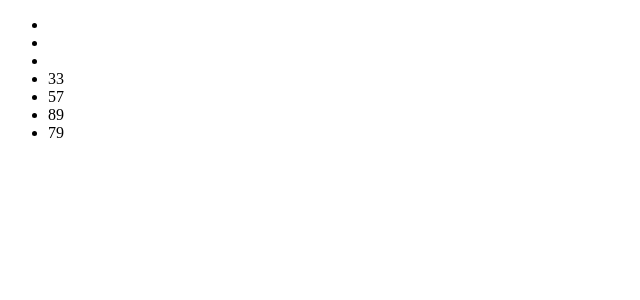
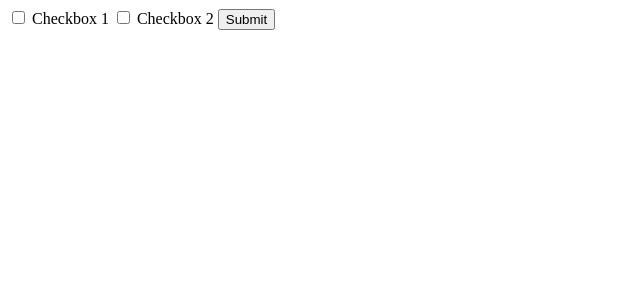
Before and after one commit to enterbackspace/angularassignments2, an Angular app: page / in a window 1280 px wide. Shown: the top 300 px of the page, without its empty margins (0-640 px from the left). Built offline with nearby package versions, Linux system fonts and the light colour scheme.

Commit message:
xaxscdgfbnmbv

```diff
--- a/src/app/app.component.html
+++ b/src/app/app.component.html
@@ -1,6 +1,10 @@
- <ul>
-  <li *ngFor="let ar of arr">
-    <span *ngIf="ar%2 !=0">{{ar}}</span>
+<form [formGroup]="form" (ngSubmit)="onSubmit()">
+  <label>
+    <input type="checkbox" formControlName="checkbox1" value="1"> Checkbox 1
+  </label>
+  <label>
+    <input type="checkbox" formControlName="checkbox2" value="2"> Checkbox 2
+  </label>
 
-  </li>
- </ul>
+  <button type="submit">Submit</button>
+</form>
--- a/src/app/app.component.ts
+++ b/src/app/app.component.ts
@@ -1,4 +1,5 @@
 import { Component } from '@angular/core';
+import { FormGroup, FormControl } from '@angular/forms';
 
 @Component({
   selector: 'app-root',
@@ -6,6 +7,16 @@ import { Component } from '@angular/core';
   styleUrls: ['./app.component.css']
 })
 export class AppComponent {
-  title = 'angularassignments2';
-  arr=[12,34,44,33,57,89,79]
+  form: FormGroup;
+
+  constructor() {
+    this.form = new FormGroup({
+      checkbox1: new FormControl( '',),
+      checkbox2: new FormControl(''),
+    });
+  }
+
+  onSubmit() {
+    console.log(this.form.value);
+  }
 }
--- a/src/app/app.module.ts
+++ b/src/app/app.module.ts
@@ -3,6 +3,7 @@ import { BrowserModule } from '@angular/platform-browser';
 
 import { AppRoutingModule } from './app-routing.module';
 import { AppComponent } from './app.component';
+import { FormsModule, ReactiveFormsModule } from '@angular/forms';
 
 @NgModule({
   declarations: [
@@ -10,7 +11,9 @@ import { AppComponent } from './app.component';
   ],
   imports: [
     BrowserModule,
-    AppRoutingModule
+    AppRoutingModule,
+    FormsModule,
+    ReactiveFormsModule
   ],
   providers: [],
   bootstrap: [AppComponent]
```
